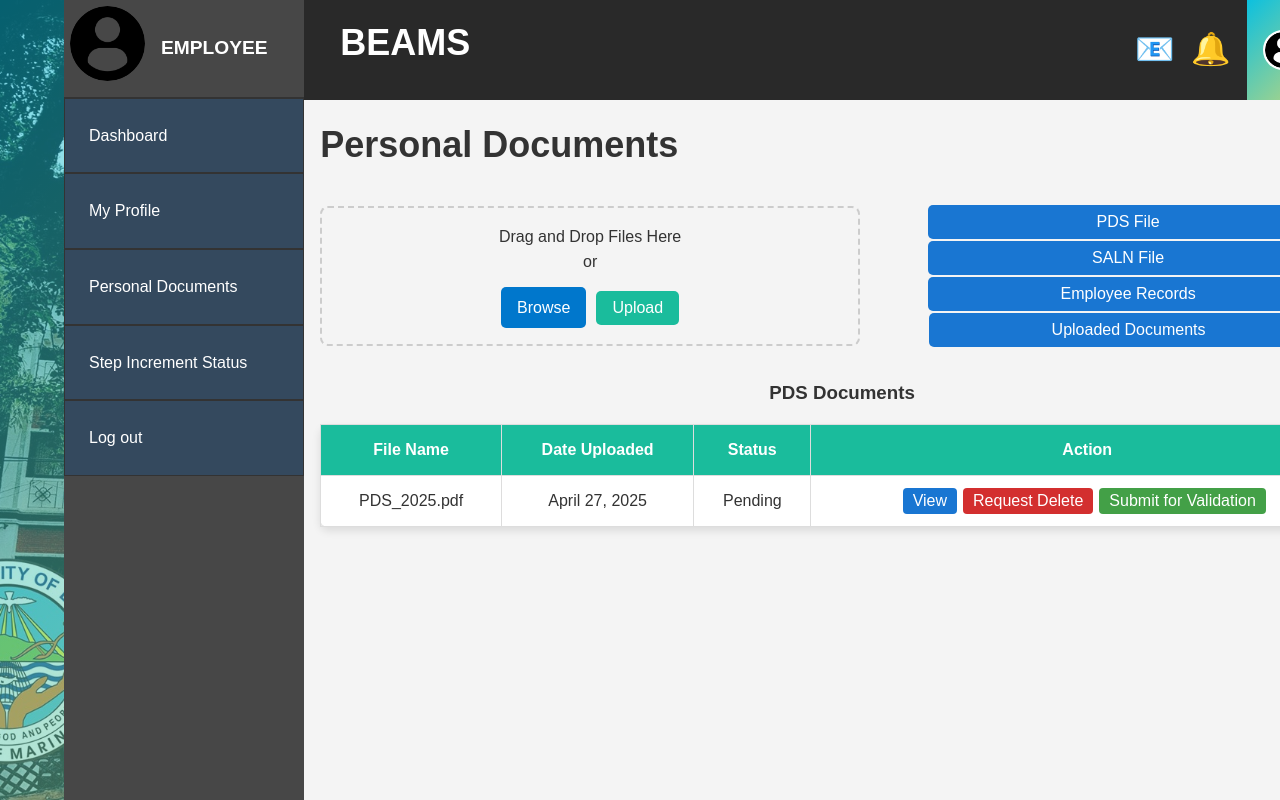
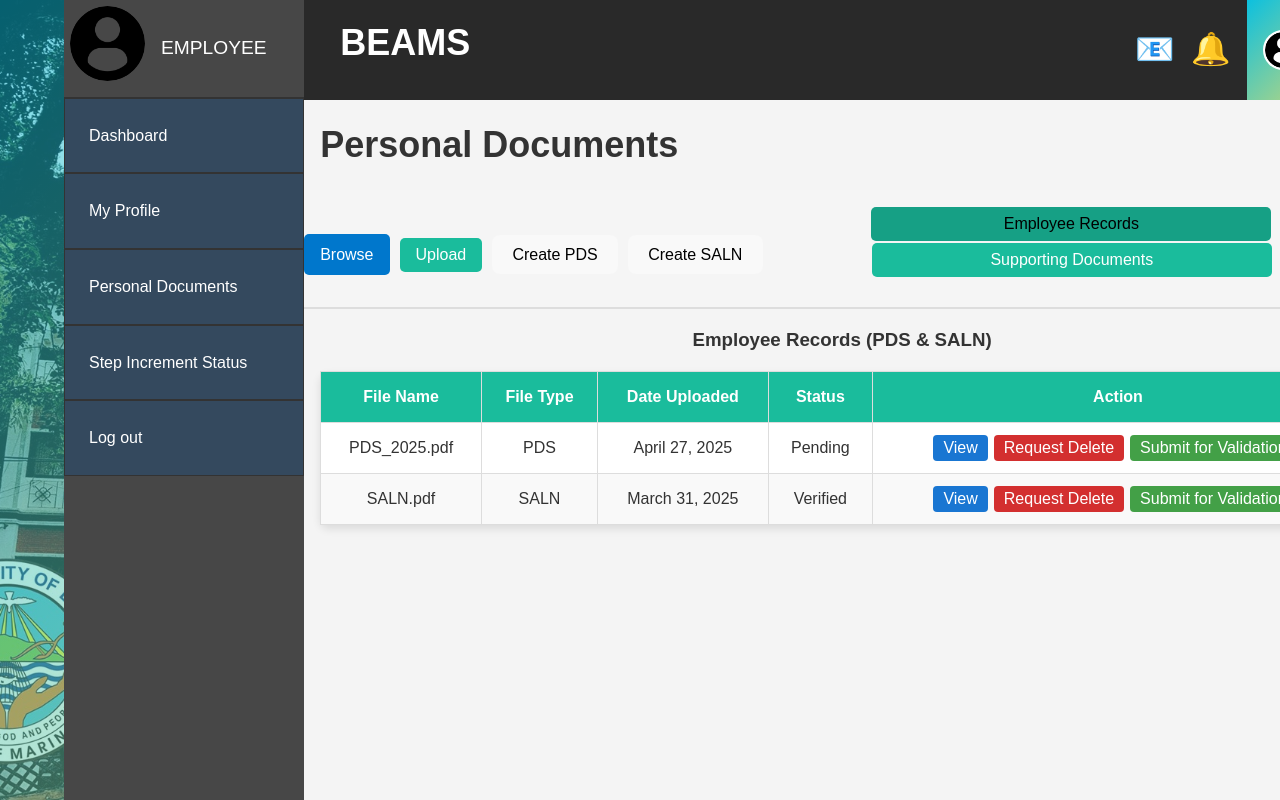
Before and after one commit to Astel2004/BEAMS-Capstone-master, a React app in the folder src/: page /personal-documents in a window 1280 px wide. Built offline with nearby package versions, Linux system fonts and the light colour scheme; the HTML template or start-up script is replaced by a standard one.

Commit message:
Personal Documents Comp Rework 1

```diff
--- a/package.json
+++ b/package.json
@@ -17,6 +17,7 @@
     "dotenv": "^16.5.0",
     "express": "^4.18.2",
     "jsonwebtoken": "^9.0.0",
+    "lucide-react": "^0.544.0",
     "mongoose": "^6.13.8",
     "multer": "^2.0.2",
     "react-router-dom": "^7.5.1"
--- a/src/src/components/PersonalDocumentsComp.jsx
+++ b/src/src/components/PersonalDocumentsComp.jsx
@@ -1,8 +1,8 @@
 import React, { useState } from "react";
-import "../styles/Dashboard.css"; // Reuse the same CSS for sidebar and navbar
-import "../styles/PersonalDocuments.css"; // Add specific styles for Personal Documents
-import profileImage from "../assets/profile-user.png"; // Import the profile image
-import { useNavigate } from "react-router-dom"; // Import useNavigate
+import "../styles/Dashboard.css";
+import "../styles/PersonalDocuments.css";
+import profileImage from "../assets/profile-user.png";
+import { useNavigate } from "react-router-dom";
 import NotificationPopup from "./NotificationPopUp";
 
 const PersonalDocuments = () => {
@@ -19,24 +19,19 @@ const PersonalDocuments = () => {
       dateUploaded: "March 31, 2025",
       status: "Verified",
     },
-  ]); // Example uploaded documents
-  const [file, setFile] = useState(null); // State for the selected file
-  const [activeTab, setActiveTab] = useState("PDS"); // State for the active tab
-  const [showNotifications, setShowNotifications] = useState(false);
-  const [notifications, setNotifications] = useState([
-    // Example notifications
     {
-      title: "Welcome!",
-      message: "Your profile was updated.",
-      date: "2025-09-16",
-    },
-    {
-      title: "Step Increment",
-      message: "You are eligible for a step increment.",
-      date: "2025-09-15",
+      fileName: "Resume.pdf",
+      type: "Supporting",
+      dateUploaded: "May 5, 2025",
+      status: "Pending",
     },
   ]);
-  const navigate = useNavigate(); // Initialize useNavigate
+
+  const [file, setFile] = useState(null);
+  const [activeTab, setActiveTab] = useState("EmployeeRecords");
+  const [showNotifications, setShowNotifications] = useState(false);
+
+  const navigate = useNavigate();
 
   const handleFileChange = (e) => {
     setFile(e.target.files[0]);
@@ -44,17 +39,14 @@ const PersonalDocuments = () => {
 
   const handleUpload = () => {
     if (file) {
-      let type = "Other";
-      if (file.type === "application/pdf") type = "PDF";
-      else if (file.type.startsWith("image/")) type = "Image";
       const newDocument = {
         fileName: file.name,
-        type,
+        type: activeTab === "EmployeeRecords" ? "EmployeeRecords" : "Supporting",
         dateUploaded: new Date().toLocaleDateString(),
         status: "Pending",
       };
       setUploadedDocuments([...uploadedDocuments, newDocument]);
-      setFile(null); // Reset file input
+      setFile(null);
       alert("File uploaded successfully!");
     } else {
       alert("Please select a file to upload.");
@@ -62,9 +54,8 @@ const PersonalDocuments = () => {
   };
 
   const handleLogout = () => {
-    // Perform logout logic here (e.g., clearing tokens)
     alert("You have been logged out.");
-    navigate("/login"); // Redirect to the login page
+    navigate("/login");
   };
 
   const handleDelete = (fileName) => {
@@ -75,14 +66,6 @@ const PersonalDocuments = () => {
     alert("File deleted successfully!");
   };
 
-  const getAcceptTypes = () => {
-    if (activeTab === "SALN" || activeTab === "PDS") {
-      return ".pdf,.doc,.docx,application/msword,application/vnd.openxmlformats-officedocument.wordprocessingml.document";
-    }
-    // EmployeeRecords and Uploaded can accept any file type
-    return "";
-  };
-
   return (
     <div className="dashboard-container">
       {/* Sidebar */}
@@ -91,7 +74,7 @@ const PersonalDocuments = () => {
           <div className="icon">
             <img src={profileImage} alt="Profile" />
           </div>
-          <div className="profile-icon">EMPLOYEE</div>
+          <div className="  -icon">EMPLOYEE</div>
         </div>
         <nav className="sidebar-nav">
           <ul>
@@ -133,30 +116,12 @@ const PersonalDocuments = () => {
         </div>
 
         {/* File Upload Section */}
+        <div className="navigation-tab">
           <div className="file-upload-section">
-          <div className="file-drop-area">
-            {file ? (
-              <div className="selected-file-info">
-                <p>
-                  <b>Selected file:</b> {file.name}
-                </p>
-                <p>
-                  <b>Type:</b> {file.type}
-                </p>
-                <p>
-                  <b>Size:</b> {(file.size / 1024).toFixed(2)} KB
-                </p>
-              </div>
-            ) : (
-              <>
-                <p>Drag and Drop Files Here</p>
-                <p>or</p>
-              </>
-            )}
+          <div className="file-buttons">
             <input
               type="file"
               id="fileInput"
-              accept={getAcceptTypes()}
               onChange={handleFileChange}
               style={{ display: "none" }}
             />
@@ -171,117 +136,54 @@ const PersonalDocuments = () => {
             >
               Upload
             </button>
+            <button
+              className="create-button"
+              style={{ marginLeft: "10px" }}
+              onClick={() => alert("Create PDS coming soon...")}
+            >
+              Create PDS
+            </button>
+            <button
+              className="create-button"
+              style={{ marginLeft: "10px" }}
+              onClick={() => alert("Create SALN coming soon...")}
+            >
+              Create SALN
+            </button>
           </div>
+
+          {file && (
+            <div className="selected-file-info">
+              <p><b>Selected file:</b> {file.name}</p>
+              <p><b>Type:</b> {file.type}</p>
+              <p><b>Size:</b> {(file.size / 1024).toFixed(2)} KB</p>
+            </div>
+          )}
+        </div>
+
+        {/* Tab Buttons */}
         <div className="file-type-section">
           <div className="file-type-buttons">
             <button
-                className="type-btn"
-                onClick={() => setActiveTab("PDS")}
-              >
-                PDS File
-              </button>
-              <button
-                className="type-btn"
-                onClick={() => setActiveTab("SALN")}
-              >
-                SALN File
-              </button>
-              <button
-                className="type-btn"
+              className={`type-btn ${activeTab === "EmployeeRecords" ? "active" : ""}`}
               onClick={() => setActiveTab("EmployeeRecords")}
             >
               Employee Records
             </button>
             <button
-                className="type-btn"
-                onClick={() => setActiveTab("Uploaded")}
+              className={`type-btn ${activeTab === "Supporting" ? "active" : ""}`}
+              onClick={() => setActiveTab("Supporting")}
             >
-                Uploaded Documents
+              Supporting Documents
             </button>
           </div>
         </div>
         </div>
 
-        {/* Uploaded Documents Table */}
-        {activeTab === "PDS" && (
-          <div className="uploaded-documents">
-            <h3>PDS Documents</h3>
-            <table>
-              <thead>
-                <tr>
-                  <th>File Name</th>
-                  <th>Date Uploaded</th>
-                  <th>Status</th>
-                  <th>Action</th>
-                </tr>
-              </thead>
-              <tbody>
-                {uploadedDocuments.filter((doc) => doc.type === "PDS").length > 0 ? (
-                  uploadedDocuments
-                    .filter((doc) => doc.type === "PDS")
-                    .map((doc) => (
-                      <tr key={doc.fileName}>
-                        <td>{doc.fileName}</td>
-                        <td>{doc.dateUploaded}</td>
-                        <td>{doc.status}</td>
-                        <td>
-                          <button className="view-btn" onClick={() => alert(`Viewing ${doc.fileName}`)}>View</button>
-                          <button className="delete-btn" onClick={() => handleDelete(doc.fileName)}>Request Delete</button>
-                          <button className="validate-btn" onClick={() => alert(`Submitted ${doc.fileName} for validation`)}>Submit for Validation</button>
-                        </td>
-                      </tr>
-                    ))
-                ) : (
-                  <tr>
-                    <td colSpan="4">No PDS documents uploaded yet.</td>
-                  </tr>
-                )}
-              </tbody>
-            </table>
-          </div>
-        )}
-
-        {activeTab === "SALN" && (
-          <div className="uploaded-documents">
-            <h3>SALN Documents</h3>
-            <table>
-              <thead>
-                <tr>
-                  <th>File Name</th>
-                  <th>Date Uploaded</th>
-                  <th>Status</th>
-                  <th>Action</th>
-                </tr>
-              </thead>
-              <tbody>
-                {uploadedDocuments.filter((doc) => doc.type === "SALN").length > 0 ? (
-                  uploadedDocuments
-                    .filter((doc) => doc.type === "SALN")
-                    .map((doc) => (
-                      <tr key={doc.fileName}>
-                        <td>{doc.fileName}</td>
-                        <td>{doc.dateUploaded}</td>
-                        <td>{doc.status}</td>
-                        <td>
-                          <button className="view-btn" onClick={() => alert(`Viewing ${doc.fileName}`)}>View</button>
-                          <button className="delete-btn" onClick={() => handleDelete(doc.fileName)}>Request Delete</button>
-                          <button className="validate-btn" onClick={() => alert(`Submitted ${doc.fileName} for validation`)}>Submit for Validation</button>
-                        </td>
-                      </tr>
-                    ))
-                ) : (
-                  <tr>
-                    <td colSpan="4">No SALN documents uploaded yet.</td>
-                  </tr>
-                )}
-              </tbody>
-            </table>
-          </div>
-        )}
-
+        {/* Employee Records Table */}
         {activeTab === "EmployeeRecords" && (
           <div className="uploaded-documents">
-            <h3>Employee Records</h3>
+            <h3>Employee Records (PDS & SALN)</h3>
             <table>
               <thead>
                 <tr>
@@ -294,10 +196,12 @@ const PersonalDocuments = () => {
               </thead>
               <tbody>
                 {uploadedDocuments.filter(
-                  (doc) => doc.type === "EmployeeRecords"
+                  (doc) => doc.type === "PDS" || doc.type === "SALN" || doc.type === "EmployeeRecords"
                 ).length > 0 ? (
                   uploadedDocuments
-                    .filter((doc) => doc.type === "EmployeeRecords")
+                    .filter(
+                      (doc) => doc.type === "PDS" || doc.type === "SALN" || doc.type === "EmployeeRecords"
+                    )
                     .map((doc) => (
                       <tr key={doc.fileName}>
                         <td>{doc.fileName}</td>
@@ -307,25 +211,21 @@ const PersonalDocuments = () => {
                         <td>
                           <button
                             className="view-btn"
-                            onClick={() =>
-                              alert(`Viewing ${doc.fileName}`)
-                            }
+                            onClick={() => alert(`Viewing ${doc.fileName}`)}
                           >
                             View
-                          </button>
-                          <button
-                            className="edit-btn"
-                            onClick={() =>
-                              alert(`Editing ${doc.fileName}`)
-                            }
-                          >
-                            Edit
                           </button>
                           <button
                             className="delete-btn"
                             onClick={() => handleDelete(doc.fileName)}
                           >
-                            Delete
+                            Request Delete
+                          </button>
+                          <button
+                            className="validate-btn"
+                            onClick={() => alert(`Submitted ${doc.fileName} for validation`)}
+                          >
+                            Submit for Validation
                           </button>
                         </td>
                       </tr>
@@ -340,33 +240,47 @@ const PersonalDocuments = () => {
           </div>
         )}
 
-        {activeTab === "Uploaded" && (
+        {/* Supporting Documents Table */}
+        {activeTab === "Supporting" && (
           <div className="uploaded-documents">
-            <h3>Uploaded Documents</h3>
+            <h3>Supporting Documents</h3>
             <table>
               <thead>
                 <tr>
                   <th>File Name</th>
-                  <th>Type</th>
                   <th>Date Uploaded</th>
                   <th>Status</th>
+                  <th>Action</th>
                 </tr>
               </thead>
               <tbody>
-                {uploadedDocuments.filter(doc => doc.type === "Uploaded").length > 0 ? (
+                {uploadedDocuments.filter((doc) => doc.type === "Supporting").length > 0 ? (
                   uploadedDocuments
-                    .filter(doc => doc.type === "Uploaded")
-                    .map(doc => (
+                    .filter((doc) => doc.type === "Supporting")
+                    .map((doc) => (
                       <tr key={doc.fileName}>
                         <td>{doc.fileName}</td>
-                        <td>{doc.type}</td>
                         <td>{doc.dateUploaded}</td>
                         <td>{doc.status}</td>
+                        <td>
+                          <button
+                            className="view-btn"
+                            onClick={() => alert(`Viewing ${doc.fileName}`)}
+                          >
+                            View
+                          </button>
+                          <button
+                            className="delete-btn"
+                            onClick={() => handleDelete(doc.fileName)}
+                          >
+                            Request Delete
+                          </button>
+                        </td>
                       </tr>
                     ))
                 ) : (
                   <tr>
-                    <td colSpan="4">No documents uploaded yet.</td>
+                    <td colSpan="4">No Supporting Documents uploaded yet.</td>
                   </tr>
                 )}
               </tbody>
--- a/src/src/styles/PersonalDocuments.css
+++ b/src/src/styles/PersonalDocuments.css
@@ -1,3 +1,12 @@
+/* Navigation Tab */
+.navigation-tab {
+    display: flex;
+    justify-content: space-around;
+    background-color: #f5f5f5;
+    padding: 1rem 0;
+    border-bottom: 2px solid #ddd;
+  }
+
 /* File Upload Section */
 .file-upload-section {
     display: flex;
@@ -45,11 +54,17 @@
     border: none;
     border-radius: 5px;
     cursor: pointer;
+    background-color: #1abc9c;
+  }
+
+  .file-type-buttons button:hover {
+    background-color: #16a085;
+    color: white;
   }
 
   .file-type-buttons button.active {
-    background-color: #1abc9c;
-    color: white;
+    background-color: #16a085;
+    color: black;
   }
 
   .upload-button {
```
Also changed, not shown: 1 other file (tests, documents, lock files or other folders). Lines whose indentation alone changed are shown as unchanged.
